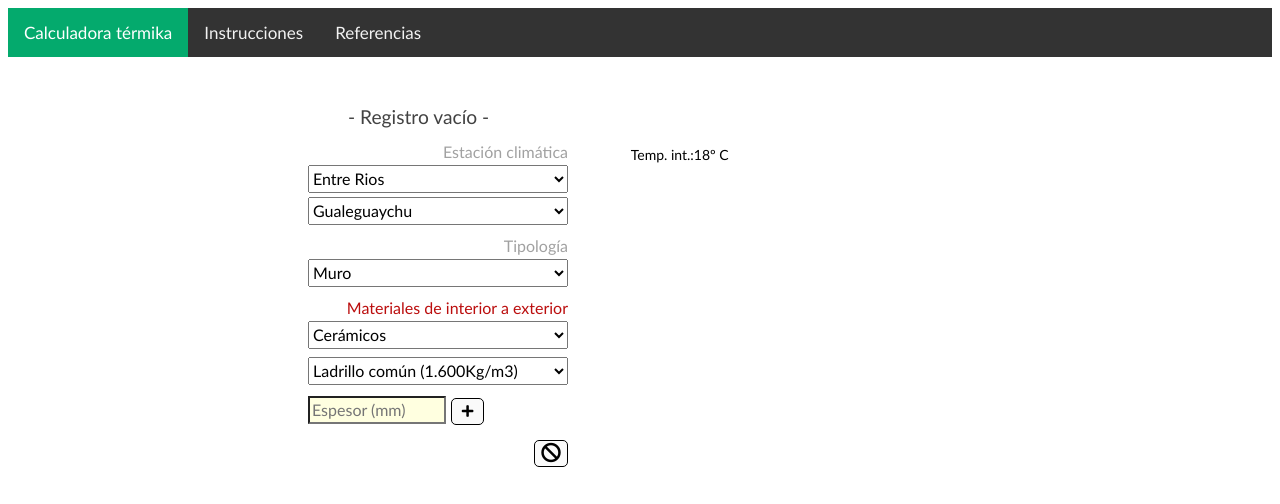
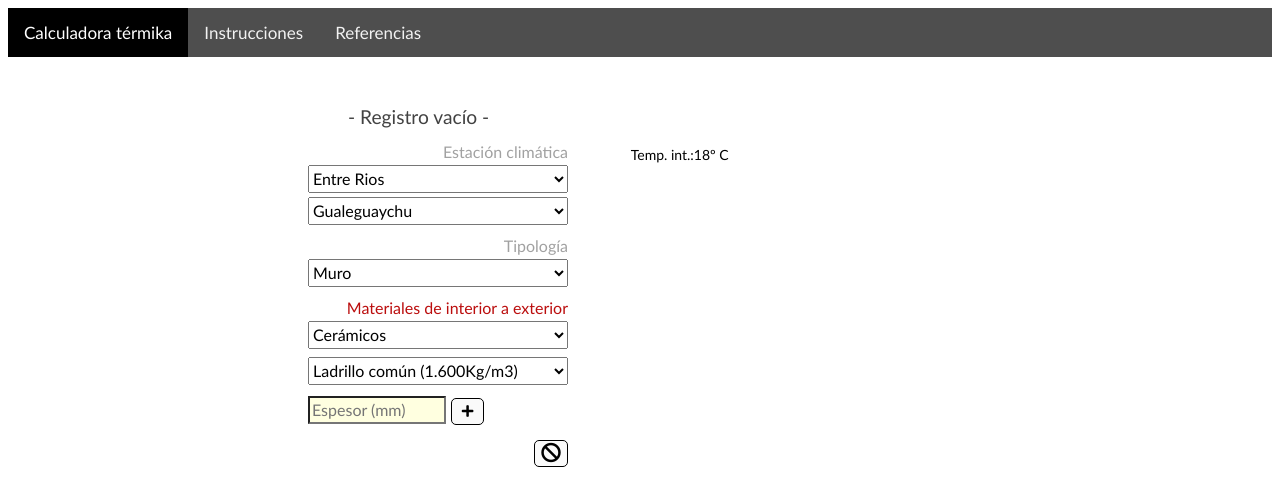
Before and after one commit to calculadoratermika/termika, a plain HTML site: page index.html in a window 1280 px wide. Drawn offline with Linux system fonts and the light colour scheme.

Commit message:
Update styles.css

```diff
--- a/styles.css
+++ b/styles.css
@@ -340,7 +340,7 @@ body {
 
 /* Add a black background color to the top navigation */
 .topnav {
-    background-color: #333;
+    background-color: #4e4e4e;
     overflow: hidden;
     font-family: 'Calibri'
   }
@@ -364,6 +364,6 @@ body {
 
   /* Add a color to the active/current link */
   .topnav a.active {
-    background-color: #04AA6D;
+    background-color: #000000;
     color: white;
   }
```
